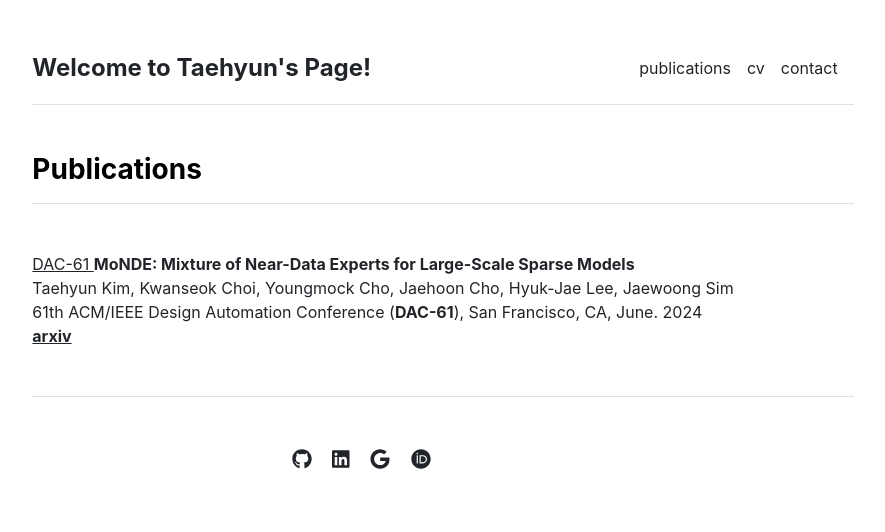
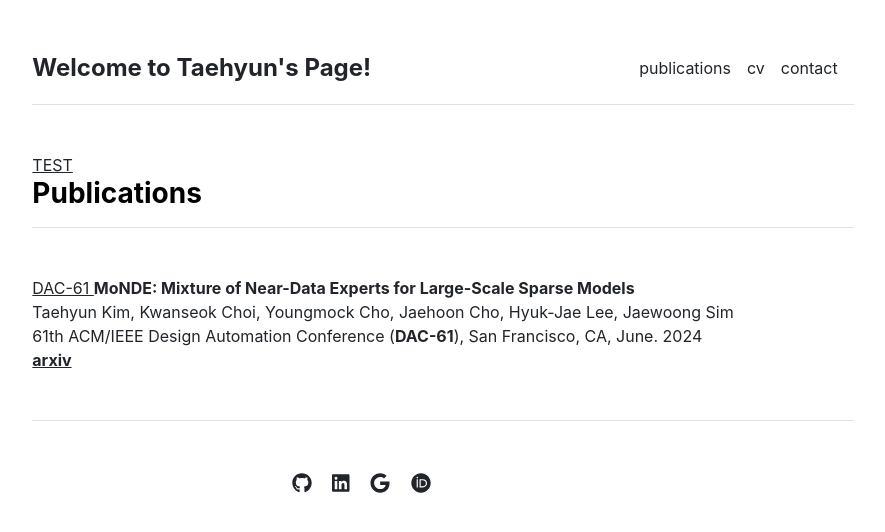
Before and after one commit to taehyunzzz/taehyunzzz.github.io, a Jekyll site: the page built from publications.md, in a window 1280 px wide. Shown: the top 532 px of the page, without its empty margins (197-1082 px from the left). Built offline with Jekyll 4.4.1, drawn with Linux system fonts in a browser that asks for light colours.

Commit message:
DEBUG: test20

```diff
--- a/_includes/publications.html
+++ b/_includes/publications.html
@@ -1,3 +1,5 @@
+<a class="label label-warning" href=".">TEST</a>
+
 <div class="row g-5 mb-5">
   <div>
     <h3 class="fw-bold border-bottom pb-3 mb-5">Publications</h3>
```
